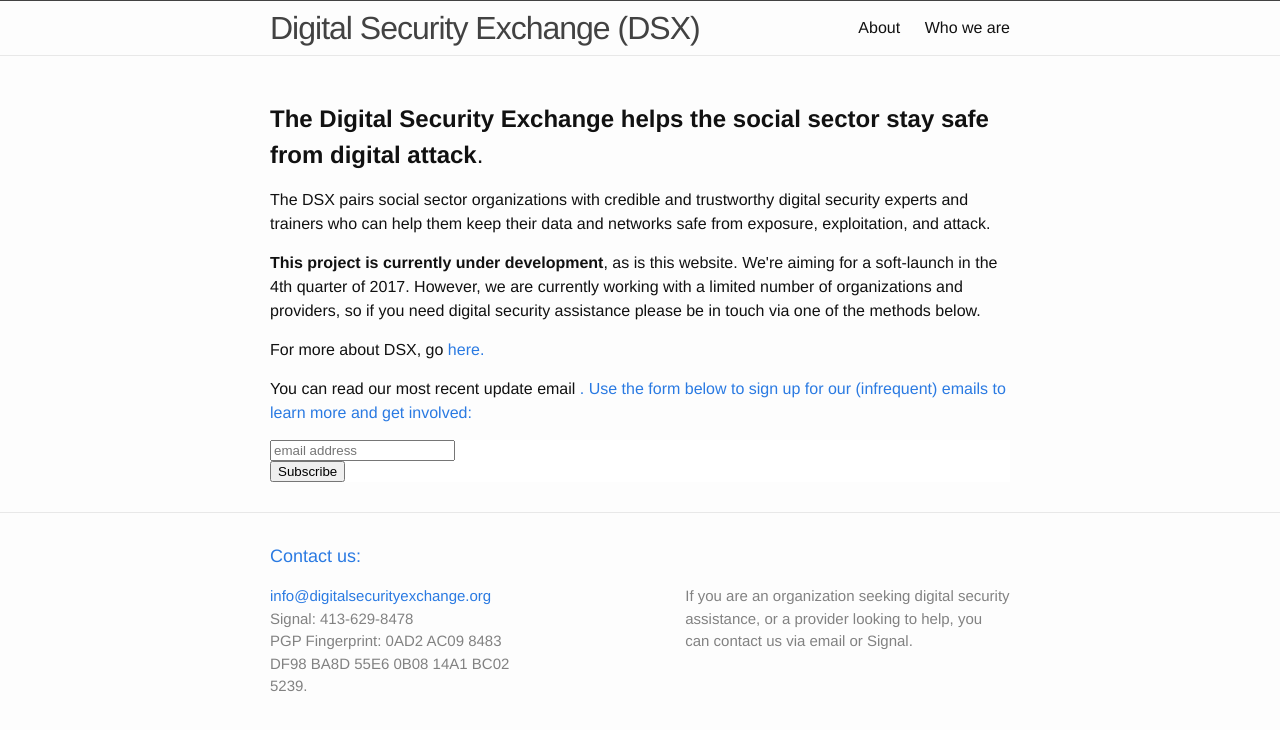
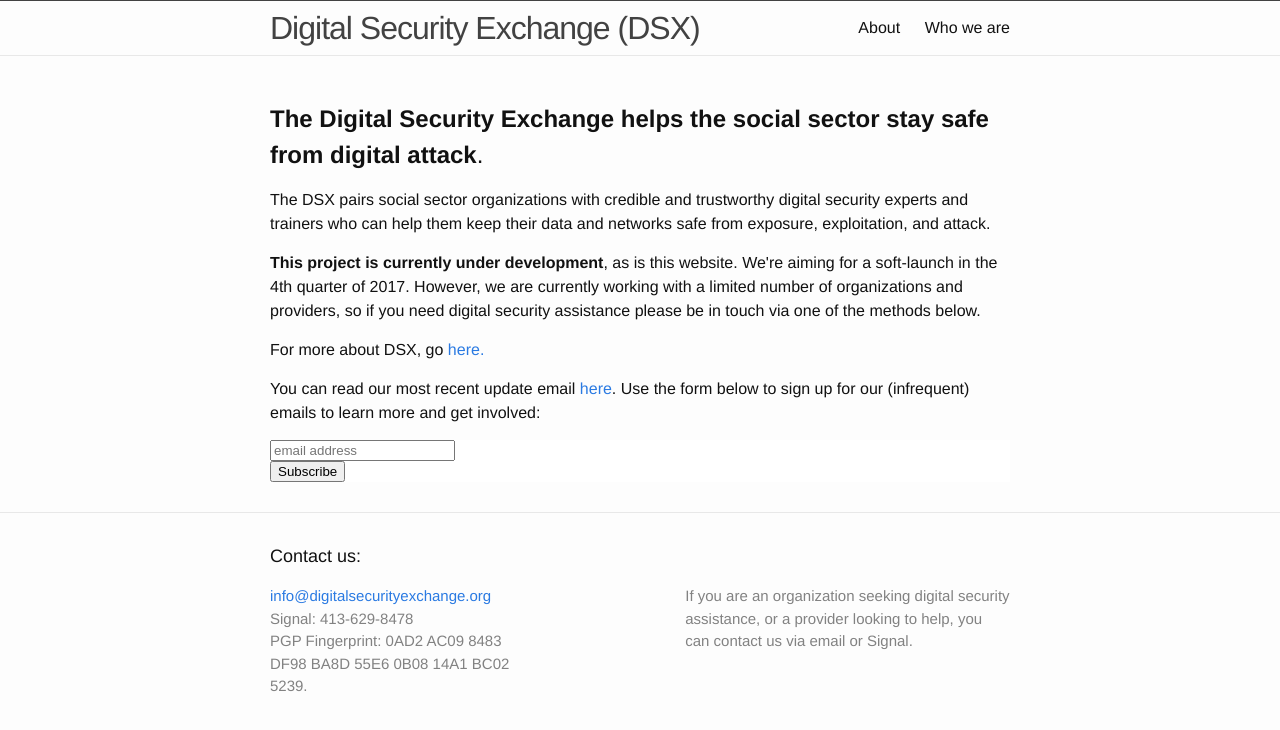
Before and after one commit to digiexchange/dsx.github.io, a Jekyll site: the page built from index.md, in a window 1280 px wide. Shown: the top 730 px of the page. Built offline with Jekyll 4.4.1, drawn with Linux system fonts in a browser that asks for light colours; comment, search, counter and statistics services are not loaded.

Commit message:
added updated home page

```diff
--- a/_layouts/home.html
+++ b/_layouts/home.html
@@ -16,7 +16,7 @@ layout: default
 
   <p>For more about DSX, go <a href="/about">here.</a>
 
-    <p>You can read our most recent update email <a href="http://mailchi.mp/d7b5df926a7f/digital-security-exchange-september-update"here</a>. Use the form below to sign up for our (infrequent) emails to learn more and get involved:
+    <p>You can read our most recent update email <a href="http://mailchi.mp/d7b5df926a7f/digital-security-exchange-september-update">here</a>. Use the form below to sign up for our (infrequent) emails to learn more and get involved:
     <!-- Begin MailChimp Signup Form -->
     <link href="//cdn-images.mailchimp.com/embedcode/slim-10_7.css" rel="stylesheet" type="text/css">
     <style type="text/css">
```
